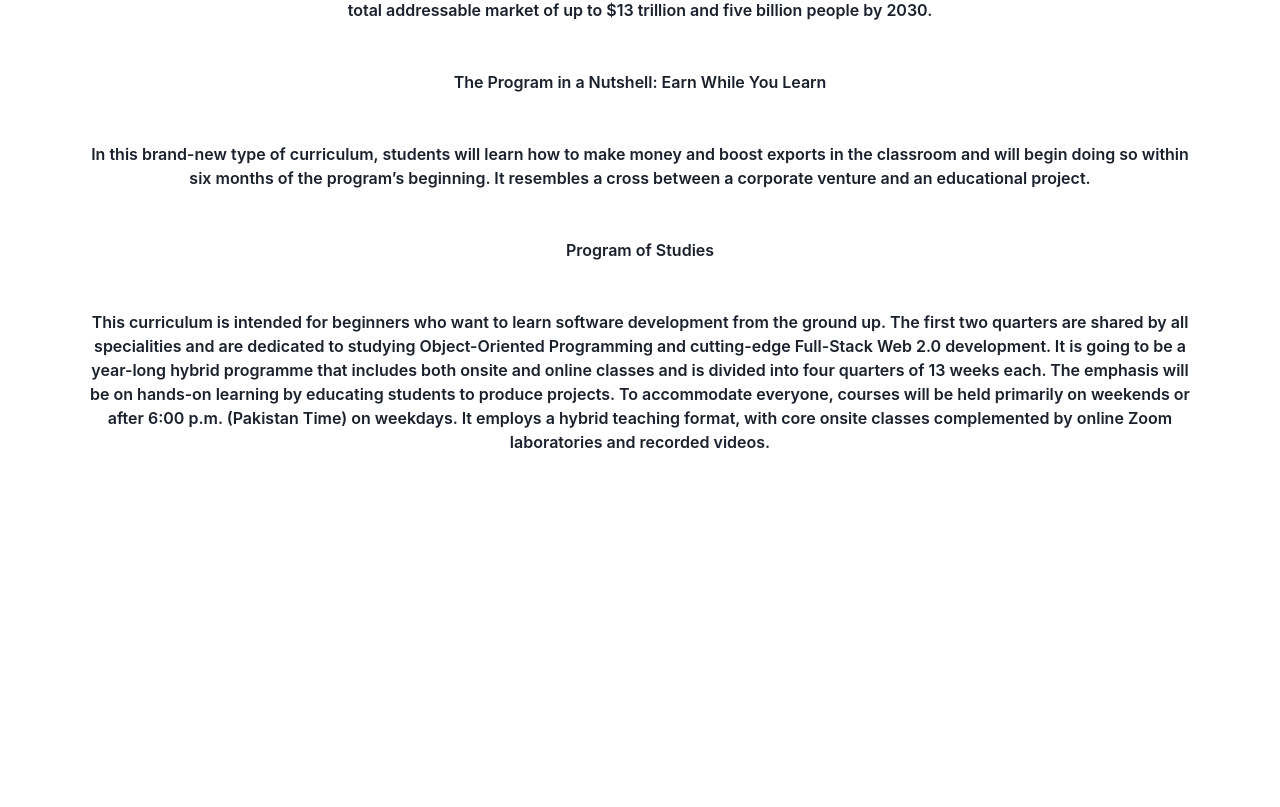
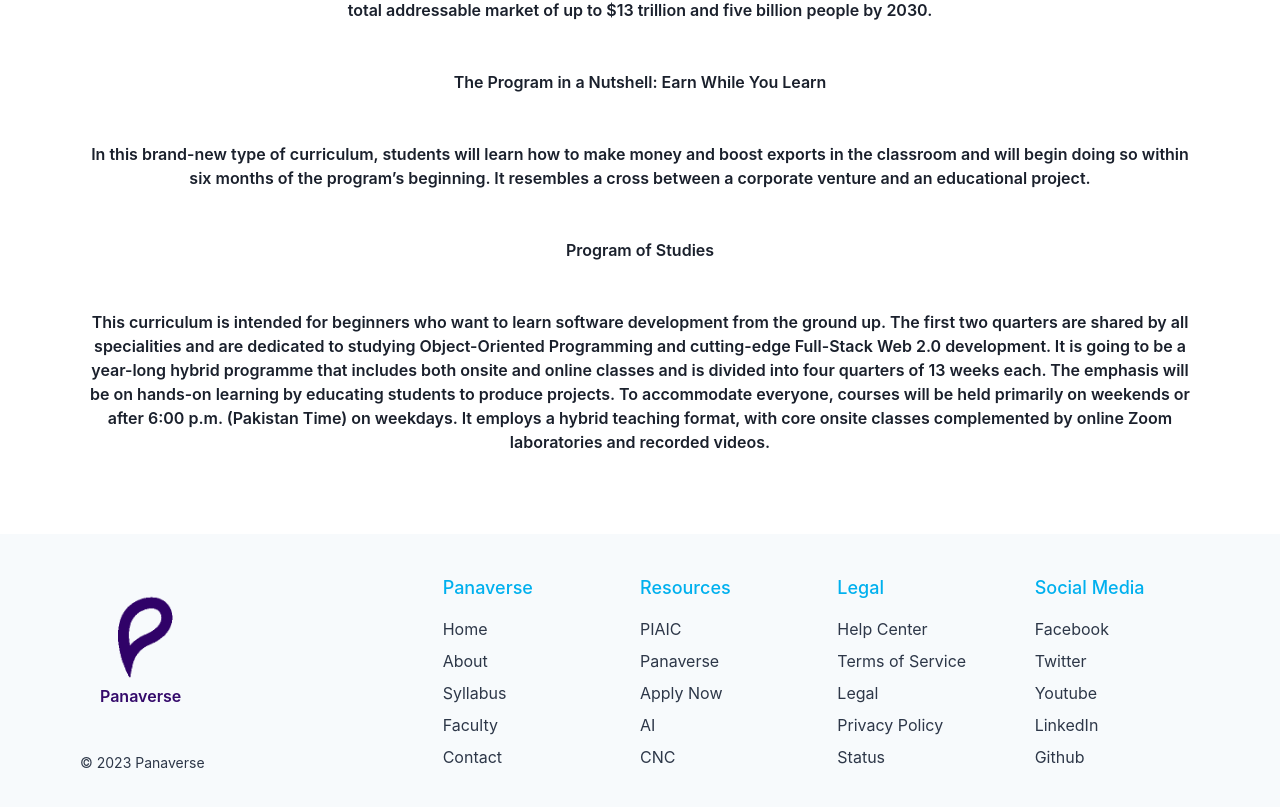
Before and after one commit to rajaadeeltalib/Panaverse-Website-Design, a Next.js app: page /About in a window 1280 px wide. Shown: the part 687-1494 px from the top of the page. Before the commit the page ends 1221 px from the top, so only its background shows below. Built offline with nearby package versions, Linux system fonts and the light colour scheme.

Commit message:
Code Updated

```diff
--- a/app/About/page.tsx
+++ b/app/About/page.tsx
@@ -1,6 +1,7 @@
 "use client";
 import { Box, Text } from '@chakra-ui/react'
 import React from 'react'
+import Footer from '../Components/Footer'
 
 
 export default function About() {
@@ -27,7 +28,7 @@ export default function About() {
         <br /><br />
         <p>This curriculum is intended for beginners who want to learn software development from the ground up. The first two quarters are shared by all specialities and are dedicated to studying Object-Oriented Programming and cutting-edge Full-Stack Web 2.0 development. It is going to be a year-long hybrid programme that includes both onsite and online classes and is divided into four quarters of 13 weeks each. The emphasis will be on hands-on learning by educating students to produce projects. To accommodate everyone, courses will be held primarily on weekends or after 6:00 p.m. (Pakistan Time) on weekdays. It employs a hybrid teaching format, with core onsite classes complemented by online Zoom laboratories and recorded videos.</p>
       </Box>
-
+<Footer />
     </>
   )
 }
--- a/app/Components/Footer.tsx
+++ b/app/Components/Footer.tsx
@@ -56,7 +56,7 @@ export default function LargeWithLogoLeft() {
             </Box>
             <Link href={'/'} >Home</Link>
             <Link href={'/About'}>About</Link>
-            <Link href={'/Syllabous'}>Syllabous</Link>
+            <Link href={'/Syllabus'}>Syllabus</Link>
             <Link href={'/Faculty'}>Faculty</Link>
             <Link href={'/Contact'}>Contact</Link>
           </Stack>
--- a/app/Contact/page.tsx
+++ b/app/Contact/page.tsx
@@ -1,6 +1,7 @@
 "use client";
 
 import React from 'react'
+import Footer from '../Components/Footer'
 
 
 import {
@@ -33,7 +34,7 @@ import { BsGithub, BsDiscord, BsPerson } from 'react-icons/bs';
 
 export default function contact() {
   return (
-
+    <>
     <Container bg="white" maxW="full" mt={0} centerContent overflow="hidden" >
 
       <Flex>
@@ -171,6 +172,8 @@ export default function contact() {
       </Flex>
 
     </Container>
+    <Footer />
+    </>
 
   );
 }
--- a/app/Faculty/page.tsx
+++ b/app/Faculty/page.tsx
@@ -1,5 +1,6 @@
 "use client";
 import React from 'react'
+import Footer from '../Components/Footer'
 
 
 import {
@@ -59,6 +60,7 @@ const testimonials: TestimonialAttributes[] = [
 
 const Testimonials = () => {
   return (
+    <>
     <Container maxW="5xl" py={10} px={6} bg={useColorModeValue('gray.200', 'gray.600')} marginTop={"10"} marginBottom={"10"}>
       <Flex justify="center" mb={8}>
         <chakra.h3 fontSize="3xl" fontWeight="bold" mb={3} textAlign="center" textColor={"#00B0EE"}>
@@ -121,7 +123,10 @@ const Testimonials = () => {
           </Stack>
         ))}
       </SimpleGrid>
+
     </Container>
+    <Footer />
+    </>
   );
 };
 
--- a/app/Syllabus/page.tsx
+++ b/app/Syllabus/page.tsx
@@ -1,6 +1,7 @@
 "use client";
 import { Box, Flex, Text } from '@chakra-ui/react'
 import React from 'react'
+import Footer from '../Components/Footer'
 
 
 
@@ -1017,6 +1018,7 @@ export default function Cources() {
         <p><a href="https://www.amazon.com/Network-Programmability-Automation-Networking-Technology/dp/1587145146/ref=sr_1_3">https://www.amazon.com/Network-Programmability-Automation-Networking-Technology/dp/1587145146/ref=sr_1_3</a>&nbsp;</p>
 
 </Box>
+<Footer />
     </>
   )
 }
--- a/app/layout.tsx
+++ b/app/layout.tsx
@@ -1,6 +1,7 @@
 'use client';
 import { ChakraProvider } from '@chakra-ui/react'
 import Header from './Components/Header';
+
 
 export default function RootLayout({
   children,
@@ -17,8 +18,10 @@ export default function RootLayout({
       <body>
         <ChakraProvider>
         <Header />
+
         {children}
         </ChakraProvider>
+
         </body>
     </html>
   )
```
Also changed, not shown: app/Components/Header.tsx (+2 -2 lines).
